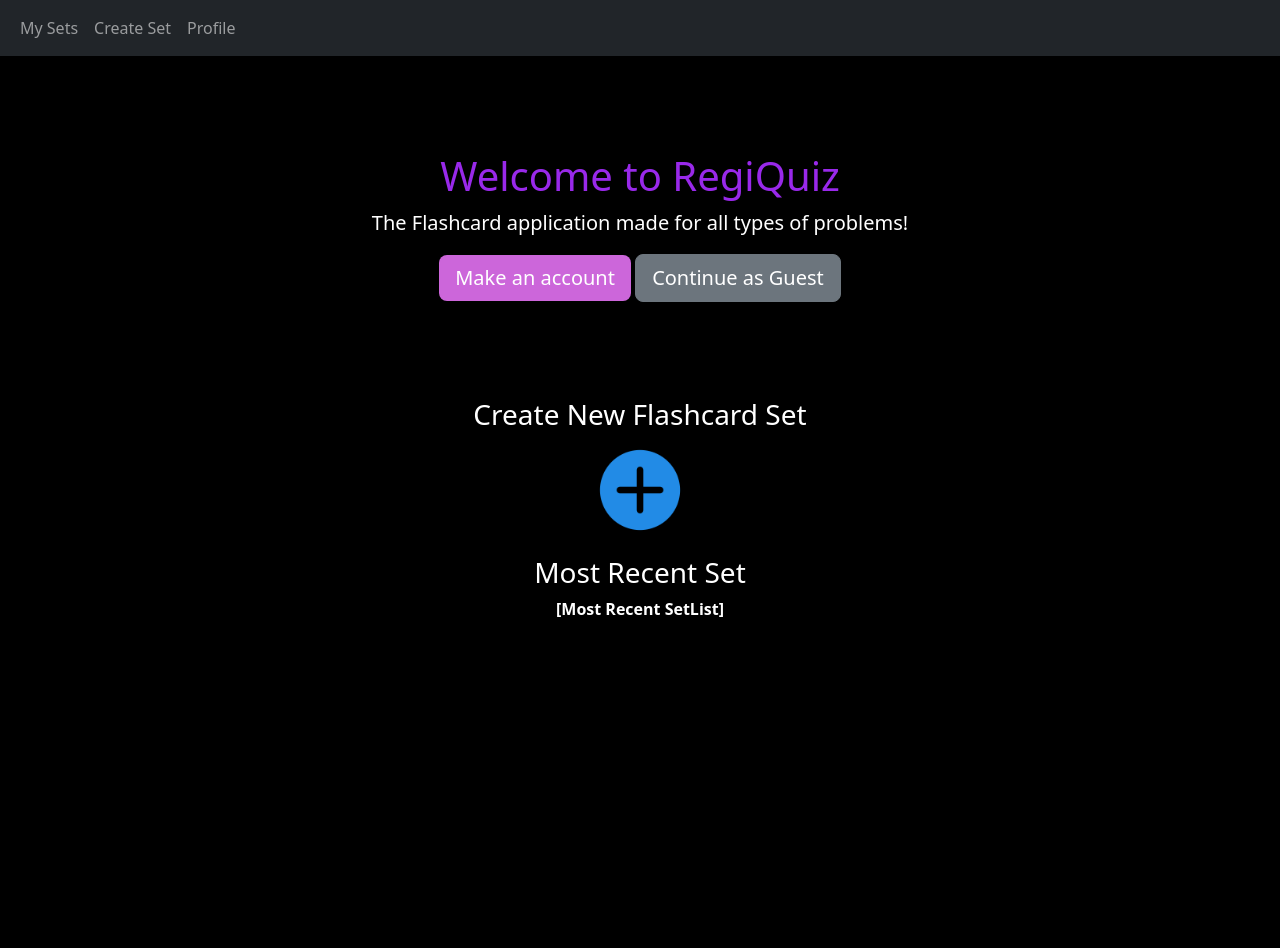
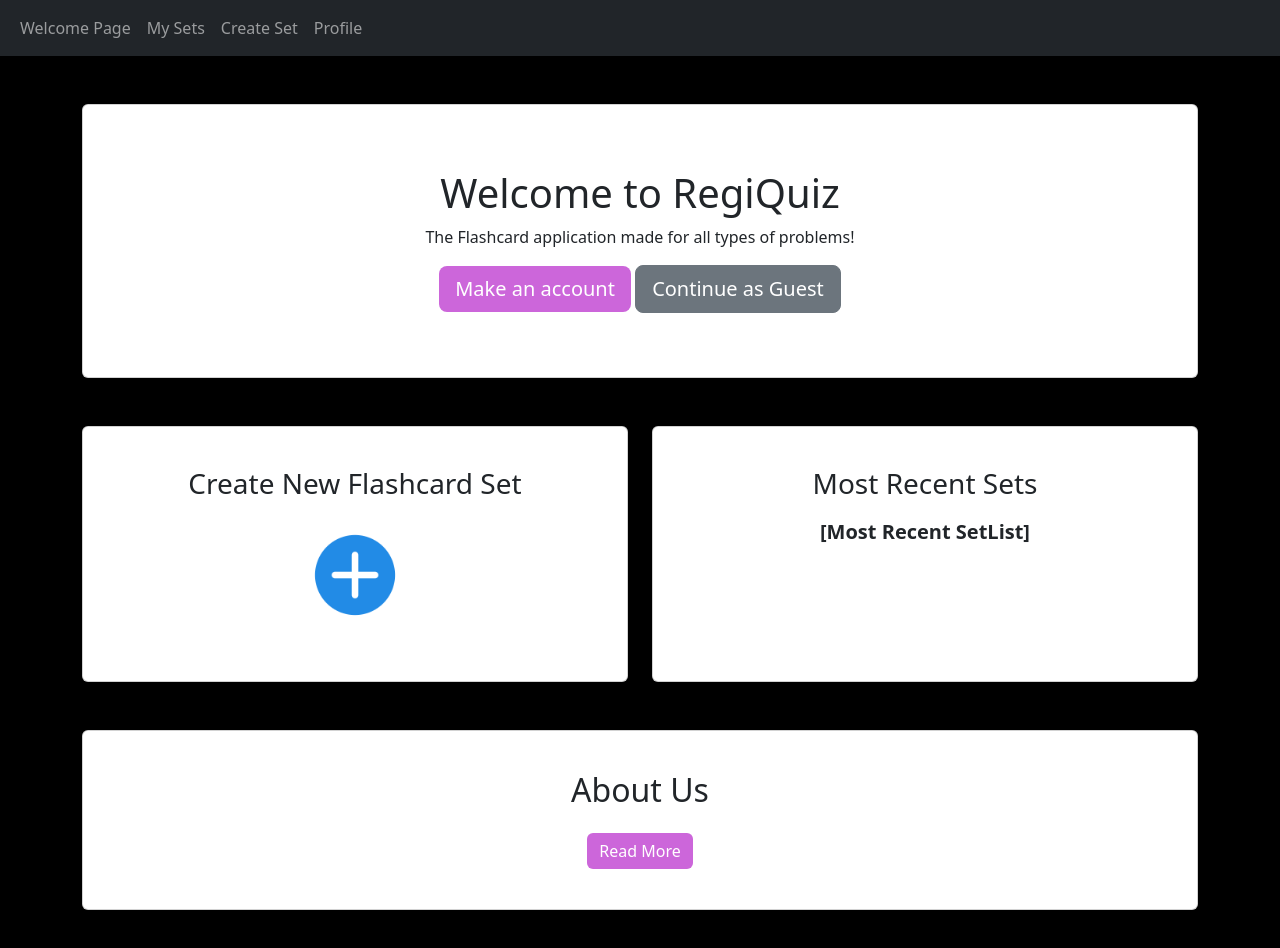
Before and after one commit to brackerman0730/Web-Programming-RegiQuiz-Web-Application, a plain HTML site: page RegiQuiz/index.html in a window 1280 px wide. Before the commit the page ends 800 px from the top, so only its background shows below. Drawn offline with nearby package versions, Linux system fonts and the light colour scheme.

Commit message:
Update index.html

```diff
--- a/RegiQuiz/index.html
+++ b/RegiQuiz/index.html
@@ -10,6 +10,8 @@
     <!-- Custom CSS -->
     <link rel="stylesheet" href="css/styles.css">
 </head>
+
+
 <body>
 
     <!-- Navigation bar -->
@@ -18,10 +20,13 @@
           <!-- Links -->
               <ul class="navbar-nav">
                 <li class="nav-item">
+                  <a class="nav-link" href="index.html">Welcome Page</a>
+                </li>
+                <li class="nav-item">
                   <a class="nav-link" href="#">My Sets</a>
                 </li>
                 <li class="nav-item">
-                  <a class="nav-link" href="#">Create Set</a>
+                  <a class="nav-link" href="createset.html">Create Set</a>
                 </li>
                 <li class="nav-item">
                   <a class="nav-link" href="#">Profile</a>
@@ -30,11 +35,12 @@
             </div>
 
           </nav>
+  <div class="container my-5">
     <!-- Welcome Section -->
-    <div class="p-5 mt-5 text-black text-center">
-            <div class="container">
-                <h1>Welcome to RegiQuiz</h1>
-                <p class="lead text-white">
+    <div class="card shadow-lg mb-5 text-center p-5">
+      <div class="card-body">
+            <h1 class="card-title">Welcome to RegiQuiz</h1>
+                <p class="card-text">
                 The Flashcard application made for all types of problems!
                 </p>
                 <button class="btn btn-primary btn-lg">
@@ -43,32 +49,69 @@
                 <button class="btn btn-secondary btn-lg">
                   Continue as Guest
                 </button>
-    </div>
+      </div>
     </div>
 
-    <!-- Feature Section -->
-    <div class="container mt-5">
-        <div class="row">
-            <div class="text-white text-center">
+    <!-- Create a Set / My Set s-->
+    <div class="row g-4 mb-5">
+        <div class="col-md-6">
+            <div class="card shadow-lg text-center p-4 h-100">
+              <div class="card-body">
                 <h3>Create New Flashcard Set</h3>
+                <a href="createset.html">
+                  <img src="images/plus--v2.png" alt="Create Set" width="100" class="my-3">
+                </a>
 
-                <img src="images/plus--v2.png" alt="Create Set" width="100">
-                <p></p>
+              </div>
             </div>
+        </div>
 
-            <div class="text-white text-center">
-                <h3>Most Recent Set</h3>
-                <p class="recent-set fw-bold">
+        <div class="col-md-6">
+          <div class="card shadow text-center p-4 h-100">
+            <div class="card-body">
+                <h3>Most Recent Sets</h3>
+                <p class="recent-set fw-bold fs-5 mt-3">
                   [Most Recent SetList]
                 </p>
             </div>
+          </div>
+        </div>
+      </div>
 
+    <!-- About Us -->
+      <div class="card shadow-lg p-4 text-center">
+          <div class="card-body">
+                <h2>About Us</h2>
 
-        </div>
+                <p id="aboutText" class="mt-3" style="display: none;">
+                    Why use RegiQuiz: Ever try putting questions into web applications like Quizlet or Kahoot but find that they are messy and hard to work with? RegiQuiz is for you!  With RegiQuiz, you can go through flashcards that are formatted to answer math problems, rewriting code, and multi part questions. All of these card types can be in one flashcard set!
+
+                </p>
+
+                <button id="toggleBtn" class="btn btn-primary mt-3" onclick="toggleAbout()">
+                    Read More
+                </button>
+          </div>
+      </div>
     </div>
+  </div>
 
     <!-- Bootstrap JS -->
     <script src="https://cdn.jsdelivr.net/npm/bootstrap@5.3.8/dist/js/bootstrap.bundle.min.js" integrity="sha384-FKyoEForCGlyvwx9Hj09JcYn3nv7wiPVlz7YYwJrWVcXK/BmnVDxM+D2scQbITxI" crossorigin="anonymous"></script>
 
+<script>
+function toggleAbout() {
+    var text = document.getElementById("aboutText");
+    var button = document.getElementById("toggleBtn");
+    if (text.style.display == "none") {
+        text.style.display = "block";
+        button.innerHTML = "Show Less";
+    } else {
+        text.style.display = "none";
+        button.innerHTML = "Read More";
+    }
+
+}
+</script>
 </body>
 </html>
```
